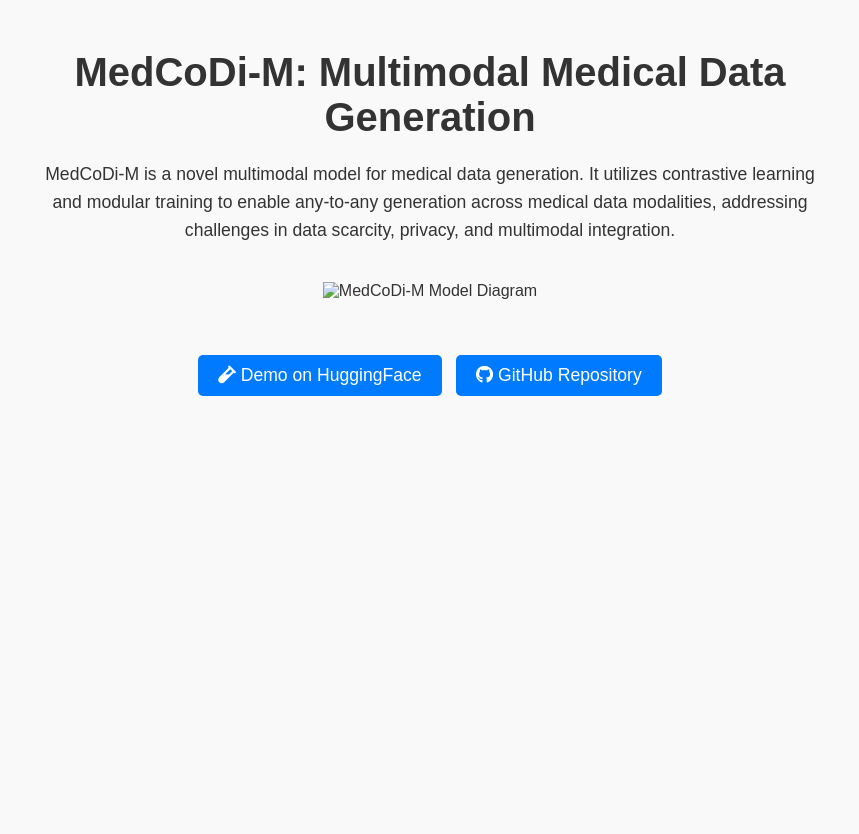
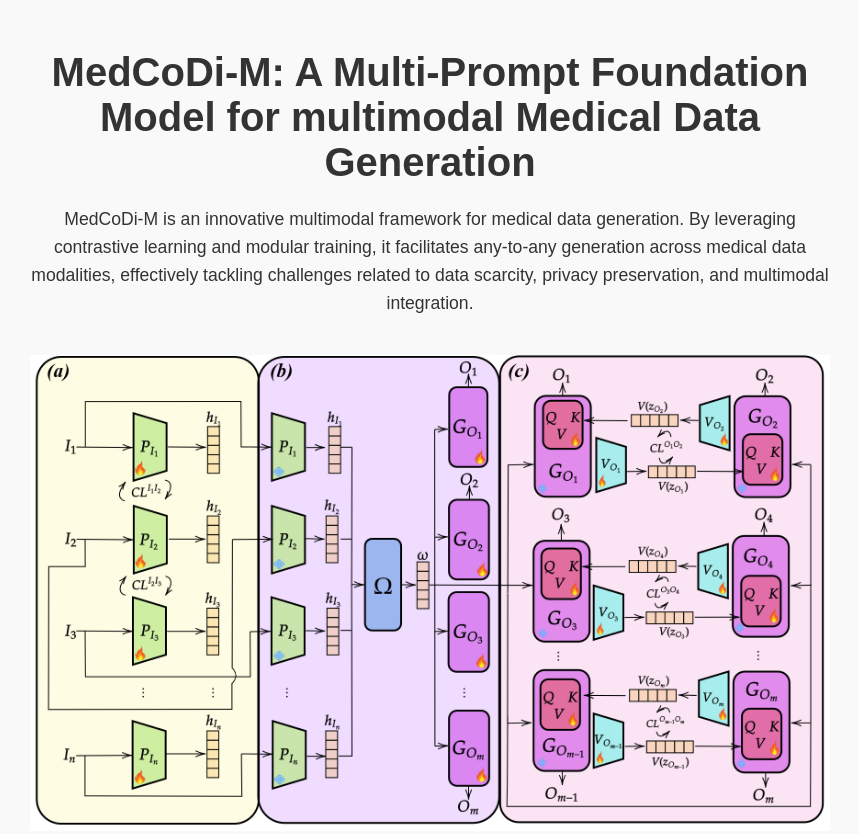
Before and after one commit to danielemolino/XGeM, a plain HTML site: page index.html in a window 1280 px wide. Shown: the top 834 px of the page, without its empty margins (210-1069 px from the left). Before the commit the page ends 800 px from the top, so only its background shows below. Drawn offline with Linux system fonts and the light colour scheme.

Commit message:
Update index.html

```diff
--- a/index.html
+++ b/index.html
@@ -51,13 +51,14 @@
 </head>
 <body>
     <div class="container">
-        <h1>MedCoDi-M: Multimodal Medical Data Generation</h1>
+        <h1>MedCoDi-M: A Multi-Prompt Foundation Model for multimodal Medical Data Generation</h1>
         <p>
-            MedCoDi-M is a novel multimodal model for medical data generation. It utilizes contrastive
-            learning and modular training to enable any-to-any generation across medical data modalities,
-            addressing challenges in data scarcity, privacy, and multimodal integration.
+            MedCoDi-M is an innovative multimodal framework for medical data generation.
+            By leveraging contrastive learning and modular training, it facilitates any-to-any
+            generation across medical data modalities, effectively tackling challenges related
+            to data scarcity, privacy preservation, and multimodal integration.
         </p>
-        <img src="Model.pdf" alt="MedCoDi-M Model Diagram">
+        <img src="Model.png" alt="MedCoDi-M Model Diagram">
         <div class="buttons">
             <a href="https://huggingface.co/spaces/dmolino/MedCoDi-M" class="button"><i class="fas fa-vial"></i> Demo on HuggingFace</a>
             <a href="https://github.com/danielemolino/MedCoDi-M" class="button"><i class="fab fa-github"></i> GitHub Repository</a>
```
